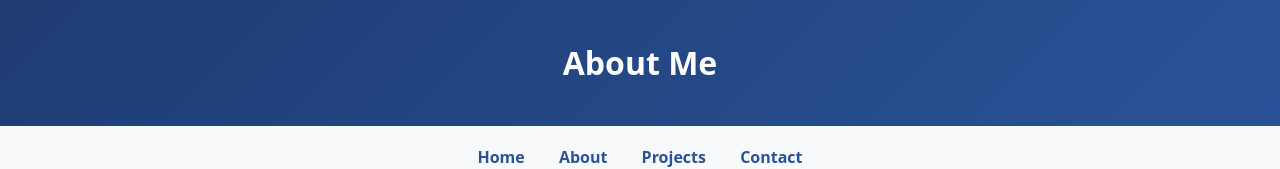
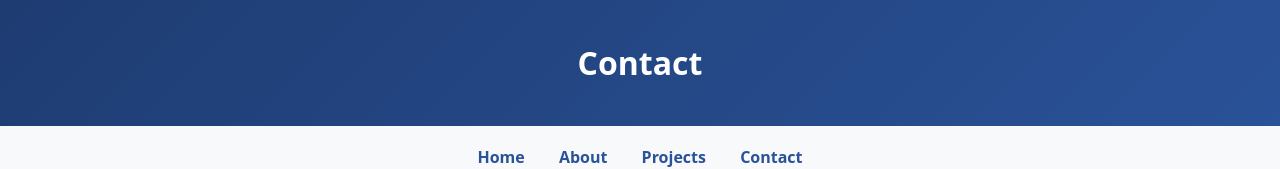
Before and after one commit to esadovni/esadovni, a plain HTML site: page contact.html in a window 1280 px wide. Shown: the top 169 px of the page. Drawn offline with Linux system fonts and the light colour scheme.

Commit message:
Update contact.html

```diff
--- a/contact.html
+++ b/contact.html
@@ -8,7 +8,7 @@
 </head>
 <body>
     <header>
-        <h1>About Me</h1>
+        <h1>Contact</h1>
     </header>
 
     <nav>
```
